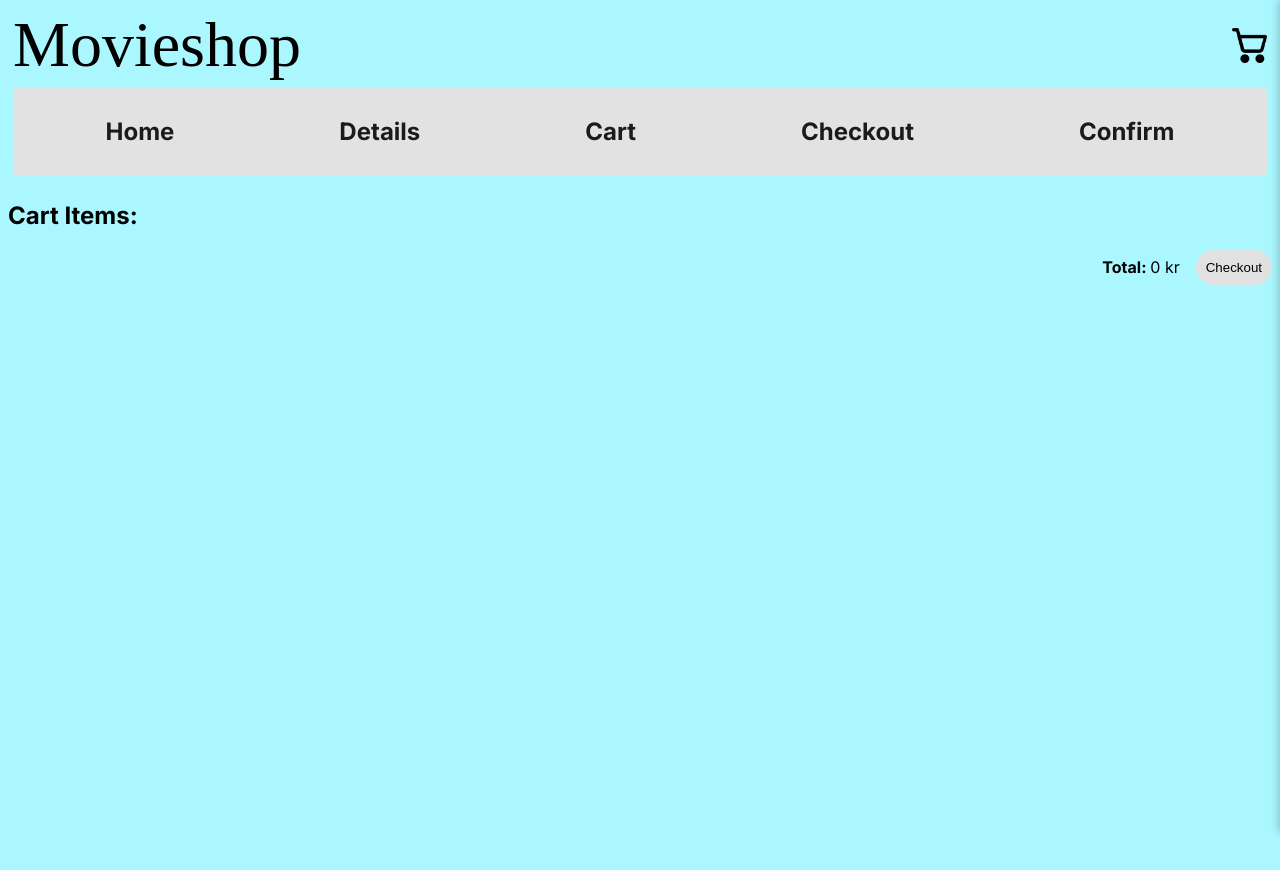
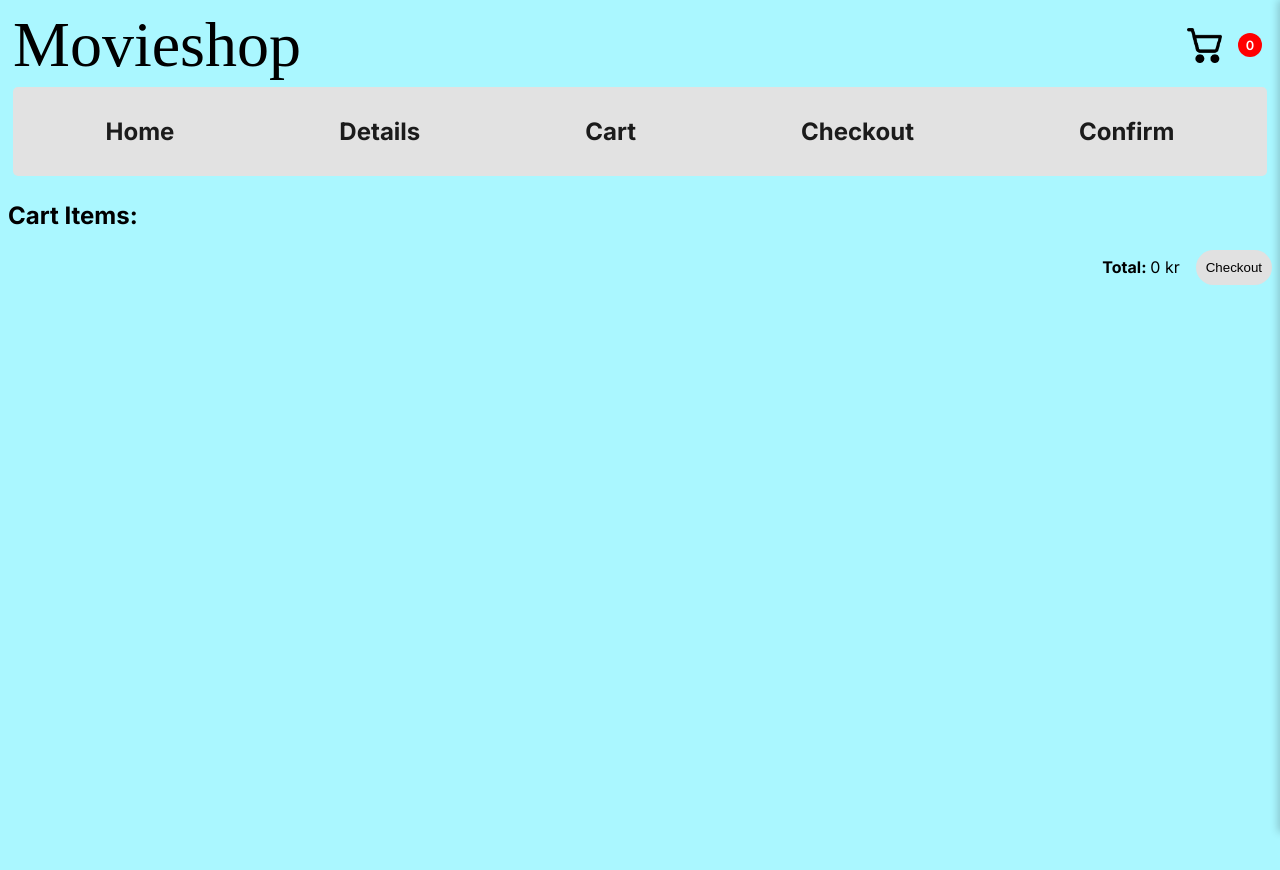
Before and after one commit to SparkyBeles/shop, a React (Vite) app: page /cart in a window 1280 px wide. Shown: the top 870 px of the page. Built offline with nearby package versions, Linux system fonts and the light colour scheme; a web font is replaced by a local one.

Commit message:
plus/minus done + total price + cart-amount header

```diff
--- a/src/components/Buttons.jsx
+++ b/src/components/Buttons.jsx
@@ -2,10 +2,12 @@ import { useDispatch, useSelector } from "react-redux";
 import { add, toggle, remove } from "../features/CartSlice";
 import { useEffect } from "react";
 import Quantity from "./Quantity";
+import { useNavigate } from "react-router";
 
 function Buttons({id, poster, title, price}) {
 
       const dispatch = useDispatch();
+      const navigate = useNavigate();
 
 const isAdded = useSelector((state) => state.cart.items[id] || false);
 
@@ -24,7 +26,7 @@ const isAdded = useSelector((state) => state.cart.items[id] || false);
 
       const removeItem = (id) => {
         dispatch(remove(id));
-        dispatch(toggle(id));
+        // dispatch(toggle(id));
       }
 
 
--- /dev/null
+++ b/src/components/CartTotalItems.jsx
@@ -0,0 +1,19 @@
+import { useSelector } from "react-redux";
+
+function CartTotalItems () {
+
+    const cartTotalItems = useSelector(state =>
+        state.cart.value.reduce((total, item) => total + item.quantity, 0)
+    )
+
+    return (
+        <div className="cart-total-items-bg">
+
+        <span className="cart-total-items">
+            {cartTotalItems}
+        </span>
+        </div>
+    )
+}
+
+export default CartTotalItems;
--- a/src/components/Top.jsx
+++ b/src/components/Top.jsx
@@ -1,4 +1,5 @@
 import { Link } from "react-router";
+import CartTotalItems from "./CartTotalItems";
 
 const Header = ({onCartClick}) => {
 
@@ -8,11 +9,15 @@ const Header = ({onCartClick}) => {
 
             <span id="logo">Movieshop</span>
 
+            <section className="cart-plus-total">
+
             <img className="cart_icon"
              src="/cart.png"
              onClick={onCartClick}
+             ></img>
+            <CartTotalItems></CartTotalItems>
 
-             ></img>
+             </section>
 
 
 
--- a/src/css/Cart.css
+++ b/src/css/Cart.css
@@ -54,6 +54,24 @@ font-size: .75rem;
   margin-left: 1rem;
 }
 
+.cart-total-items-bg {
+  width: 0.5rem;
+  height: 0.5rem;
+  background-color: red;
+  border-radius: 50em;
+  padding: 0.5rem;
+      display: flex;
+    justify-content: center;
+    align-items: center;
+}
+
+.cart-total-items {
+  color: white;
+  font-weight: 600;
+  font-size: 0.8rem;
+  padding: 0;
+}
+
 .remove {
     background-color: rgb(225, 225, 225);
     padding: 10px;
--- a/src/css/Home.css
+++ b/src/css/Home.css
@@ -70,6 +70,14 @@ section.grid {
 
 section.header {
     margin: 5px;
+    display: flex;
+    flex-direction: row;
+    justify-content: space-between;
+    align-items: center;
+}
+section.cart-plus-total {
+    margin: 5px;
+    gap: 1rem;
     display: flex;
     flex-direction: row;
     justify-content: space-between;
--- a/src/pages/Cart.jsx
+++ b/src/pages/Cart.jsx
@@ -9,7 +9,7 @@ function Cart() {
   const dispatch = useDispatch();
 
   function cartTotal(cart) {
-    return cart.reduce((sum, item) => sum + item.price, 0);
+    return cart.reduce((sum, item) => sum + item.price * item.quantity, 0);
   }
 
   return (
```
